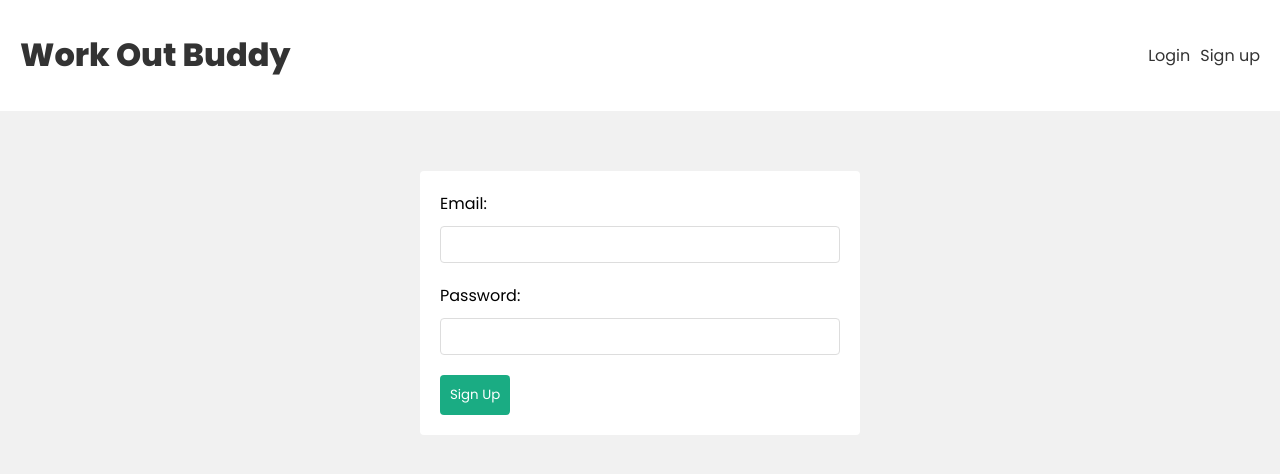
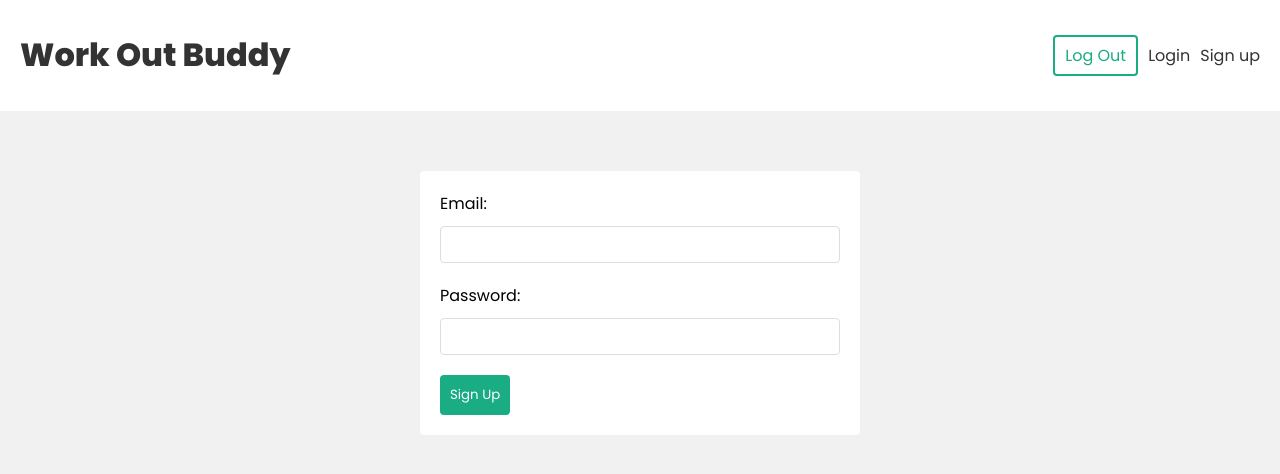
Before and after one commit to Gulshansoam/mern-jwt, a React (Create React App) app in the folder frontend/: page /signup in a window 1280 px wide. Shown: the top 474 px of the page. Built offline with nearby package versions, Linux system fonts and the light colour scheme.

Commit message:
useLogout hook implemented

```diff
--- a/frontend/src/components/Navbar.js
+++ b/frontend/src/components/Navbar.js
@@ -1,6 +1,11 @@
 import { Link } from "react-router-dom";
+import { useLogout } from "../hooks/useLogout";
 
 const Navbar = () => {
+  const { logout } = useLogout();
+  const handleLogOut = () => {
+    logout();
+  };
   return (
     <header>
       <div className="container">
@@ -8,6 +13,9 @@ const Navbar = () => {
           <h1>Work Out Buddy</h1>
         </Link>
         <nav>
+          <div>
+            <button onClick={handleLogOut}>Log Out</button>
+          </div>
           <div>
             <Link to="/login">Login</Link>
             <Link to="/signup">Sign up</Link>
--- /dev/null
+++ b/frontend/src/hooks/useLogout.js
@@ -0,0 +1,15 @@
+import { useAuthContext } from "./useAuthContext";
+
+export const useLogout = () => {
+  const { dispatch } = useAuthContext();
+
+  const logout = () => {
+    // remove user from storage
+    localStorage.removeItem("user");
+
+    //dispatch logout action
+    dispatch({ type: "LOGOUT" });
+  };
+
+  return { logout };
+};
--- a/frontend/src/hooks/useSignup.js
+++ b/frontend/src/hooks/useSignup.js
@@ -7,6 +7,7 @@ export const useSignup = () => {
   const { dispatch } = useAuthContext();
 
   const signup = async (email, password) => {
+    console.log(email, password);
     setIsLoading(true);
     setError(null);
 
@@ -16,6 +17,7 @@ export const useSignup = () => {
       body: JSON.stringify({ email, password }),
     });
 
+    console.log(response);
     const json = await response.json();
     if (!response.ok) {
       setIsLoading(false);
--- a/frontend/src/index.css
+++ b/frontend/src/index.css
@@ -143,6 +143,16 @@ nav {
 nav a {
   margin-left: 10px;
 }
+nav button {
+  background: #fff;
+  color: var(--primary);
+  border: 2px solid var(--primary);
+  padding: 6px 10px;
+  border-radius: 4px;
+  font-family: "Poppins";
+  cursor: pointer;
+  font-size: 1em;
+}
 /* auth forms */
 form.signup,
 form.login {
--- a/frontend/src/pages/Signup.js
+++ b/frontend/src/pages/Signup.js
@@ -4,12 +4,11 @@ import { useSignup } from "../hooks/useSignup";
 export default function Signup() {
   const [email, setEmail] = useState("");
   const [password, setPassword] = useState("");
-
   const { signup, error, isLoading } = useSignup();
 
   const handleSubmit = async (e) => {
     e.preventDefault();
-    // console.log(email, password);
+    console.log(email, password);
     await signup(email, password);
   };
 
```
